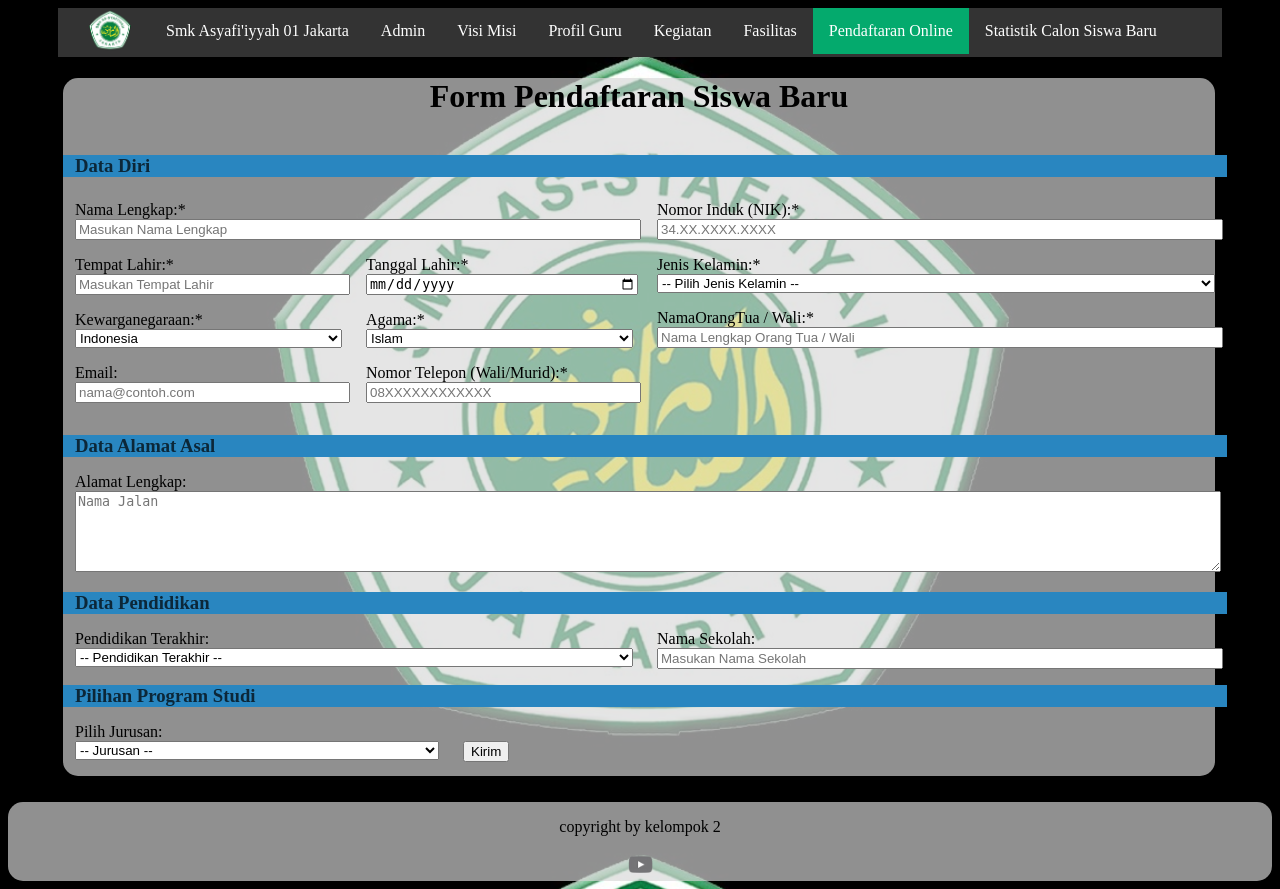
After one commit to Mroismaulana/WebsiteProfile, a PHP site: the page made by Pendaftaran Online.php in a window 1280 px wide. The commit adds this page. Run offline with PHP 8.4, Linux system fonts and the light colour scheme; a stand-in replaces the project's code that opens the database connection.

Commit message:
Migrasi html php#1

```diff
--- /dev/null
+++ b/Pendaftaran Online.php
@@ -0,0 +1,142 @@
+<!DOCTYPE html>
+<html lang="id">
+
+<?php
+include("./core/url.php");
+include("./core/header.php");
+menuActiveClass('daftaronline')
+
+?>
+
+<body>
+    <div class="kotak-daftar mb-auto">
+        <h1 style="text-align: center;">Form Pendaftaran Siswa Baru</h1><br>
+        <form action="" method="get">
+            <div class="container">
+                <div class="row">
+                    <h3 class="teks-h3 mb-4">Data Diri</h3>
+                    <div class="col mb-3">
+                        <label for="NamaLengkap" class="form-label fs-6">Nama Lengkap:*</label><br>
+                        <input type="text" name="NamaLengkapSiswa" id="InputDataDiri" placeholder="Masukan Nama Lengkap" required>
+                    </div>
+                    <div class="col mb-3">
+                        <label for="NomorInduk" class="form-label fs-6">Nomor Induk (NIK):*</label><br>
+                        <input type="text" name="NomorIndukSiswa" id="InputDataDiri" placeholder="34.XX.XXXX.XXXX" required>
+                    </div>
+                </div>
+                <div class="row">
+                    <div class="col mb-3">
+                        <div class="row">
+                            <div class="col mb-3">
+                                <label for="TempatLahir" class="form-label fs-6">Tempat Lahir:*</label><br>
+                                <input type="text" name="TempatLahirSiswa" id="InputDataDiri" placeholder="Masukan Tempat Lahir" required>
+                            </div>
+                            <div class="col mb-3">
+                                <label for="TanggalLahir" class="form-label fs-6">Tanggal Lahir:*</label><br>
+                                <input type="date" name="TempatLahirSiswa" id="InputDataDiri" required>
+                            </div>
+                        </div>
+                        <div class="row">
+                            <div class="col mb-3">
+                                <label for="Kewarganegaraan" class="form-label fs-6">Kewarganegaraan:*</label><br>
+                                <select name="KewarganegaraanSiswa" id="InputDataDiri" required>
+                                    <option value="Indonesia">Indonesia</option>
+                                    <option value="Malaysia">Malaysia</option>
+                                    <option value="Singapura">Singapura</option>
+                                    <option value="Thailand">Thailand</option>
+                                    <option value="Vietnam">Vietnam</option>
+                                </select>
+                                <!-- <input type="text" name="TempatLahirSiswa" id="InputDataDiri" placeholder="Masukan Tempat Lahir"> -->
+                            </div>
+                            <div class="col mb-3">
+                                <label for="Agama" class="form-label fs-6">Agama:*</label><br>
+                                <select name="AgamaSiswa" id="InputDataDiri" required>
+                                    <option value="Islam">Islam</option>
+                                    <option value="Kristen">Kristen</option>
+                                    <option value="Buddha">Buddha</option>
+                                    <option value="Hindu">Hindu</option>
+                                    <option value="Konghucu">Konghucu</option>
+                                </select>
+                            </div>
+                        </div>
+                        <div class="row">
+                            <div class="col mb-3">
+                                <label for="Email" class="form-label fs-6">Email:</label><br>
+                                <input type="email" name="EmailSiswa" id="InputDataDiri" placeholder="nama@contoh.com">
+                            </div>
+                            <div class="col mb-3">
+                                <label for="NomorTelepon" class="form-label fs-6">Nomor Telepon (Wali/Murid):*</label><br>
+                                <input type="text" name="EmailSiswa" id="InputDataDiri" placeholder="08XXXXXXXXXXXX">
+                            </div>
+                        </div>
+                    </div>
+                    <div class="col mb-3">
+                        <div class="row">
+                            <div class="col mb-3">
+                                <label for="JenisKelamin" class="form-label fs-6">Jenis Kelamin:*</label><br>
+                                <select name="JenisKelaminSiswa" id="InputDataDiri" required>
+                                    <option value="">-- Pilih Jenis Kelamin --</option>
+                                    <option value="pria">Laki - Laki</option>
+                                    <option value="wanita">Perempuan</option>
+                                </select>
+                                <!-- <input type="text" name="TempatLahirSiswa" id="InputDataDiri" placeholder="Masukan Tempat Lahir"> -->
+                            </div>
+                        </div>
+                        <div class="row">
+                            <div class="col mb-3">
+                                <label for="NamaOrangTuaWali" class="form-label fs-6">NamaOrangTua / Wali:*</label><br>
+                                <input type="text" name="NamaOrangTuaWaliSiswa" id="InputDataDiri" placeholder="Nama Lengkap Orang Tua / Wali" required>
+                            </div>
+                        </div>
+                    </div>
+                </div>
+                <div class="row">
+                    <h3 class="teks-h3 mb-3">Data Alamat Asal</h3>
+                    <div class="col mb-3">
+                        <label for="Alamat" class="form-label fs-6">Alamat Lengkap:</label>
+                        <textarea name="AlamatSiswa" id="InputDataDiri" cols="30" rows="5" placeholder="Nama Jalan"></textarea>
+                    </div>
+                </div>
+                <div class="row">
+                    <h3 class="teks-h3 mb-3">Data Pendidikan</h3>
+                    <div class="col mb-3">
+                        <label for="PendidikanTerakhir" class="form-label fs-6">Pendidikan Terakhir:</label><br>
+                        <select name="PendidikanTerakhirSiswa" id="InputDataDiri">
+                            <option value="">-- Pendidikan Terakhir --</option>
+                            <option value="SMA/SMK">SMA / SMK</option>
+                            <option value="SMP">SMP</option>
+                            <option value="SD">SD</option>
+                        </select>
+                    </div>
+                    <div class="col mb-3">
+                        <label for="NamaSekolah" class="form-label fs-6">Nama Sekolah:</label><br>
+                        <input type="text" name="NamaSekolahSiswa" id="InputDataDiri" placeholder="Masukan Nama Sekolah">
+                    </div>
+                </div>
+                <div class="row">
+                    <h3 class="teks-h3 mb-3">Pilihan Program Studi</h3>
+                    <div class="col mb-3">
+                        <label for="ProgramStudi">Pilih Jurusan:</label><br>
+                        <select name="ProgramStudiSiswa" id="InputDataDiri" required>
+                            <option value="">-- Jurusan --</option>
+                            <option value="AKL">Akutansi (AKL)</option>
+                            <option value="OTKP">Perkantoran (OTKP)</option>
+                            <option value="RPL">Rekayasa Prangkat Lunak (RPL)</option>
+                        </select>
+                    </div>
+                    <div class="col">
+                        <br>
+                        <input type="submit" value="Kirim">
+                    </div>
+                    <div class="col"></div>
+                </div>
+            </div>
+        </form>
+    </div>
+<?php
+include('./core/footer.php');
+?>
+
+</body>
+
+</html>
--- /dev/null
+++ b/core/footer.php
@@ -0,0 +1,4 @@
+<div class='kaki'>
+    <p>copyright by kelompok 2</p>
+    <a href="https://www.youtube.com/@smkas-syafiiyahjakarta4972"> <img src="<?php url(); ?>img/Icon2.png.png" width="25px"></a>
+</div>
--- /dev/null
+++ b/core/header.php
@@ -0,0 +1,91 @@
+<head>
+    <meta charset="UTF-8">
+    <title>SMK Assyafi'iyyah 01 Jakarta</title>
+
+    <link rel="shortcut icon" href="./img/D2.jpg" type="image/x-icon">
+
+    <!-- CSS -->
+    <!-- <link rel="stylesheet" href="./css/bootstrap/bootstrap-5.3.0-alpha1-dist/css/bootstrap.css"> -->
+    <link rel="stylesheet" href="<?php url(); ?>css/bootstrap/bootstrap-5.3.0-alpha1-dist/css/bootstrap-grid.css">
+    <link rel="stylesheet" href="<?php url(); ?>css/bootstrap/bootstrap-5.3.0-alpha1-dist/css/bootstrap-utilities.css">
+    <link rel="stylesheet" href="<?php url(); ?>css/daftaronline.css">
+    <link rel="stylesheet" href="<?php url(); ?>css/style.css">
+
+    <style>
+        /*background*/
+        body {
+            background-image: url("<?php url();?>img/D3.jpg");
+            background-repeat: no-repeat;
+            background-attachment: fixed;
+            background-size: cover;
+        }
+    </style>
+</head>
+
+<?php
+function menuActiveClass($nama){
+    $_url = dxurl();
+    if ($nama === 'home'){
+        echo "
+        <header>
+        <ul class='mb-auto container-lg'>
+            <li><img src='{$_url}img/Logo.png' width='80px'></li>
+            <li><a class='active' href='{$_url}Menu Home.php'>Smk Asyafi'iyyah 01 Jakarta</a></li>
+            <li><a class='' href='./login-system/'>Admin</a></li>
+            <li><a class='' href=''>Visi Misi</a></li>
+            <li><a class='' href='Profil Guru.html'>Profil Guru</a></li>
+            <li class='dropdown'>
+                <a class='' href='javascript:void(0)' class='dropbtn'>Kegiatan</a>
+                <div class='dropdown-content'>
+                    <a href='Ekstrakulikuler.html'>Ekstrakulikuler</a>
+                    <a href='Study Tour.html'>Study Tour</a>
+                    <a href='LDKS.html'>LDKS</a>
+                </div>
+            </li>
+            <li class='dropdown'>
+                <a class='' href='javascript:void(0)' class='dropbtn'>Fasilitas</a>
+                <div class='dropdown-content'>
+                    <a href='Ruang Lab.html'>Ruang Lab</a>
+                    <a href='Jurusan.html'>Jurusan</a>
+                    <a href='Ujian.html'>Ujian Berbasis Komputer</a>
+                </div>
+            </li>
+            <li><a class='' href='{$_url}Pendaftaran Online.php'>Pendaftaran Online</a></li>
+            <li><a class='' href='Statistik.html'>Statistik Calon Siswa Baru</a></li>
+        </ul>
+    </header>
+        ";
+    }
+    else if ($nama === 'daftaronline'){
+        echo "
+        <header>
+        <ul class='mb-auto container-lg'>
+            <li><img src='{$_url}img/Logo.png' width='80px'></li>
+            <li><a class='' href='{$_url}Menu Home.php'>Smk Asyafi'iyyah 01 Jakarta</a></li>
+            <li><a class='' href='./login-system/'>Admin</a></li>
+            <li><a class='' href=''>Visi Misi</a></li>
+            <li><a class='' href='Profil Guru.html'>Profil Guru</a></li>
+            <li class='dropdown'>
+                <a class='' href='javascript:void(0)' class='dropbtn'>Kegiatan</a>
+                <div class='dropdown-content'>
+                    <a href='Ekstrakulikuler.html'>Ekstrakulikuler</a>
+                    <a href='Study Tour.html'>Study Tour</a>
+                    <a href='LDKS.html'>LDKS</a>
+                </div>
+            </li>
+            <li class='dropdown'>
+                <a class='' href='javascript:void(0)' class='dropbtn'>Fasilitas</a>
+                <div class='dropdown-content'>
+                    <a href='Ruang Lab.html'>Ruang Lab</a>
+                    <a href='Jurusan.html'>Jurusan</a>
+                    <a href='Ujian.html'>Ujian Berbasis Komputer</a>
+                </div>
+            </li>
+            <li><a class='active' href='{$_url}Pendaftaran Online.php'>Pendaftaran Online</a></li>
+            <li><a class='' href='Statistik.html'>Statistik Calon Siswa Baru</a></li>
+        </ul>
+    </header>
+        ";
+    }
+}
+?>
--- /dev/null
+++ b/core/url.php
@@ -0,0 +1,9 @@
+<?php
+function url(){
+    echo "http://localhost/main/Website%20Profile%20(Kelompok%20Rois)/WebsiteProfile/";
+}
+function dxurl(){
+    $d = "http://localhost/main/Website%20Profile%20(Kelompok%20Rois)/WebsiteProfile/";
+    return $d;
+}
+?>
--- a/css/daftaronline.css
+++ b/css/daftaronline.css
@@ -1,16 +1,15 @@
 .kotak-daftar {
-  position: absolute;
-  width: calc(100% - 110px);
+  position: relative;
+    width: calc(100% - 7em);
     height: max-content;
     /* text-align: center; */
-  top: 100px;
+    /* top: 100px; */
     margin: 0px;
     left: 55px;
     /* padding: 25px; */
     padding: auto;
-
-  background-color: #d9d9d9;
-  border-radius: 45px;
+    background-color: #d9d9d9aa;
+    border-radius: 15px;
 }
 
 .teks-h3 {
--- a/css/style.css
+++ b/css/style.css
@@ -88,13 +88,44 @@ body {
   background-repeat: no-repeat;
 }
 
-footer {
+.footer {
+  position: sticky;
+  bottom: 0;
   text-align: center;
   padding: 3px;
   background-color: rgba(255, 255, 255, 0.8);
   color: black;
-  margin-top: 520px;
-  width: 1000px;
-  margin-left: 175px;
   border-radius: 25px;
 }
+
+.kotak {
+  position: relative;
+  width: calc(100% - 7em);
+  height: max-content;
+  margin-top: 1em;
+  margin-bottom: 0px;
+  left: 55px;
+  padding: 5px;
+  padding: auto;
+  background-color: #d9d9d9aa;
+  border-radius: 15px;
+}
+
+.kaki {
+  position: relative;
+  display: grid;
+  margin-top: 2%;
+  align-items: center;
+  bottom: 0px;
+  height: min-content;
+  background-color: #d9d9d9aa;
+  justify-items: center;
+  border-radius: 15px;
+
+  /* position: absolute;
+  bottom: 0;
+  width: 100%;
+  height: min-content;
+  background-color: #d9d9d9aa;
+  border-radius: 15px; */
+}
```
Also changed, not shown: Ekstrakulikuler.html (+6 -5 lines), Menu Home.html (deleted, +0 -53 lines), Menu Home.php (added, +17 -0 lines), Pendaftaran Online.html (deleted, +0 -181 lines). Lines whose indentation alone changed are shown as unchanged.
